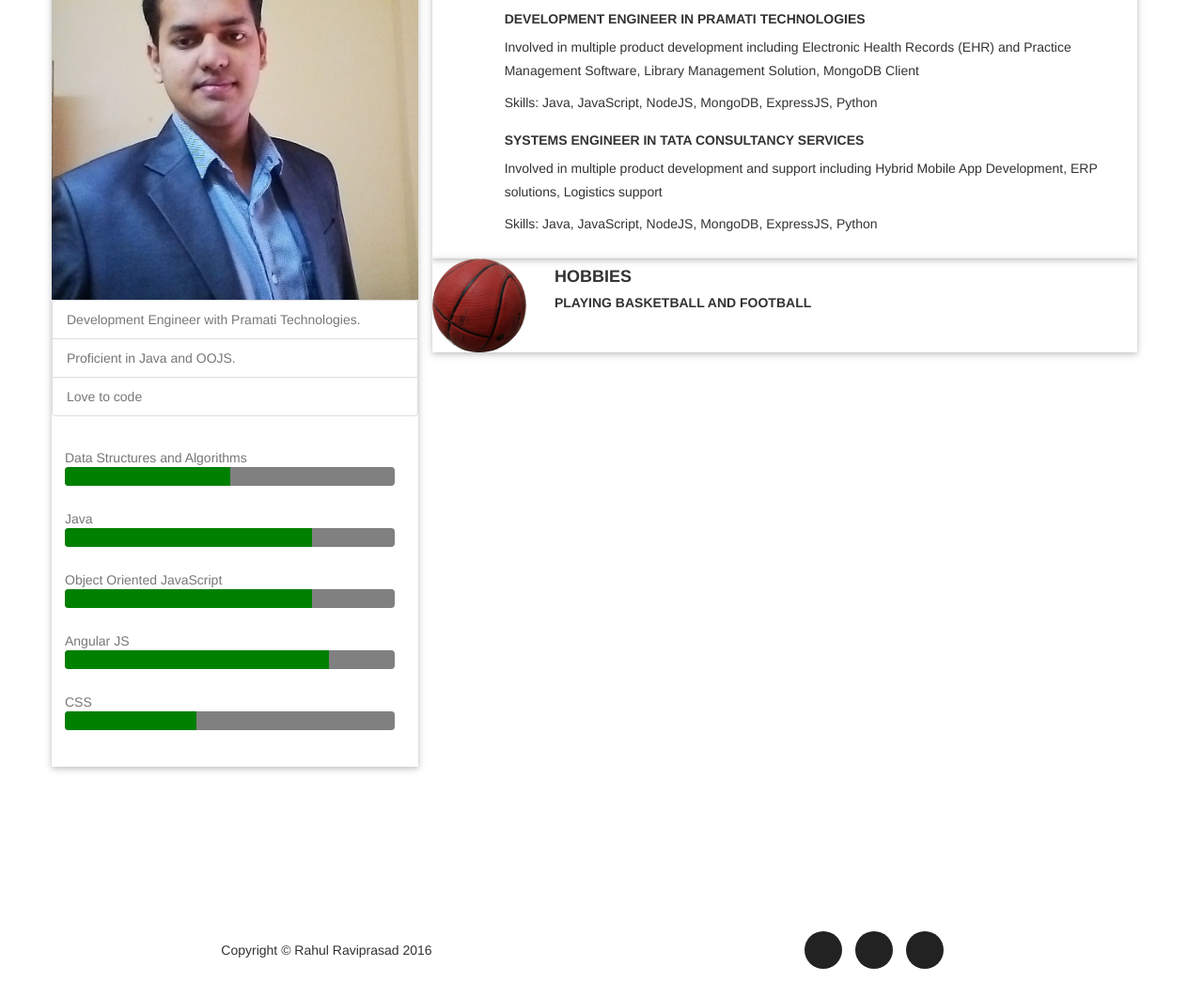
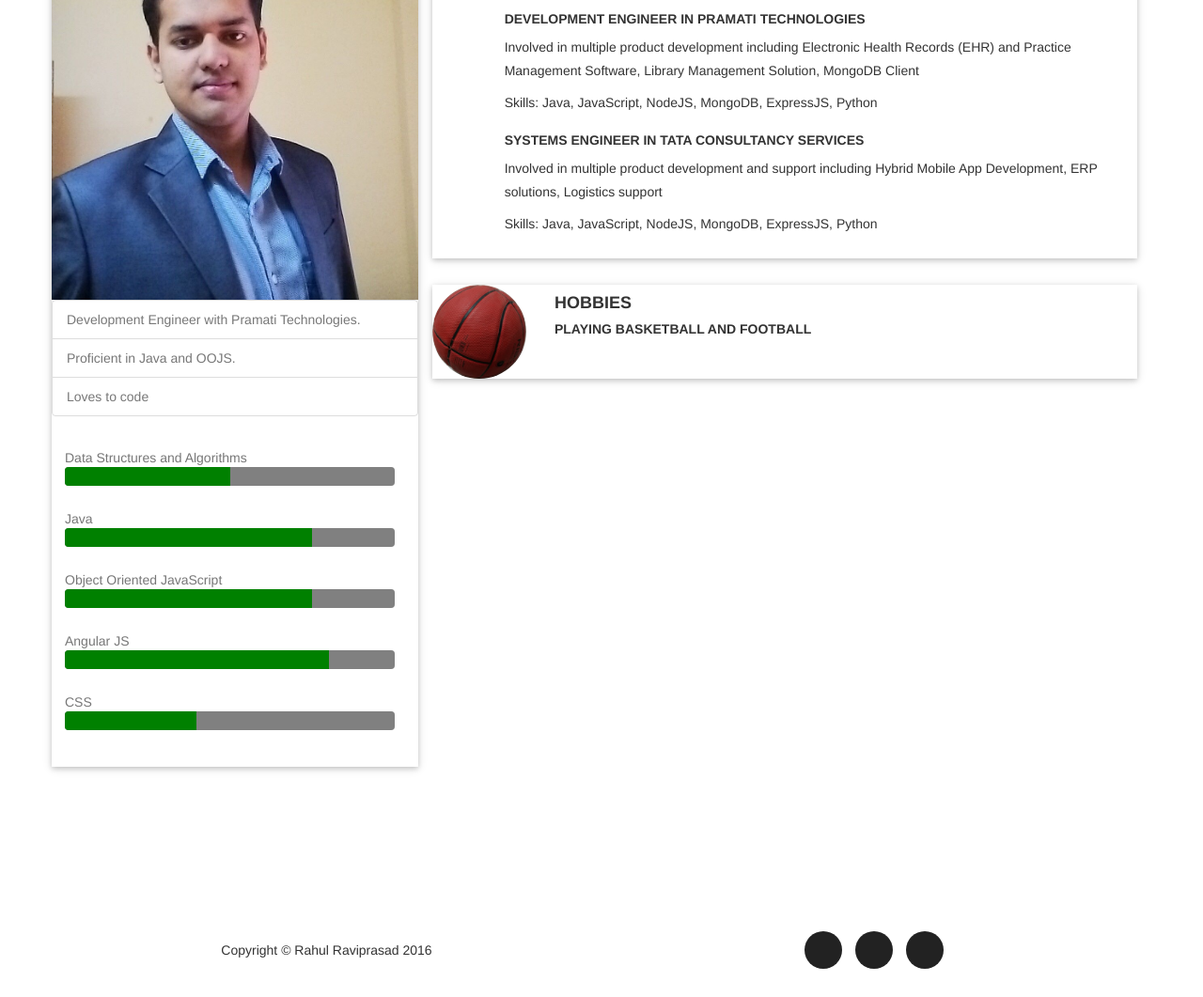
Before and after one commit to Rahul-Raviprasad/personal-website, a website: page index.html in a window 1280 px wide. Shown: the part 1033-2094 px from the top of the page at 94% size. Drawn offline with nearby package versions, Linux system fonts and the light colour scheme.

Commit message:
created more space between cards

```diff
--- a/css/main.css
+++ b/css/main.css
@@ -79,6 +79,9 @@ img {
 
 .ml {
   margin: 1em;
+}
+.mtl {
+  margin-top: 2em;
 }
 .sports {
   border-radius: 50%;
--- a/index.html
+++ b/index.html
@@ -97,7 +97,7 @@
                           <ul class="list-group">
                             <li class="list-group-item">Development Engineer with Pramati Technologies.</li>
                             <li class="list-group-item">Proficient in Java and OOJS.</li>
-                            <li class="list-group-item">Love to code</li>
+                            <li class="list-group-item">Loves to code</li>
                           </ul>
                         </div>
                         <div class="col-md-12 col-sm-12 ml">
@@ -154,7 +154,7 @@
                 </div>
               </div>
 
-              <div class="card">
+              <div class="card mtl">
                 <div class="row">
                   <div class="col-md-2 col-sm-2">
                     <img class="sports" src="img/hobby/basketball.jpg"/>
```
Also changed, not shown: css/main.min.css.
